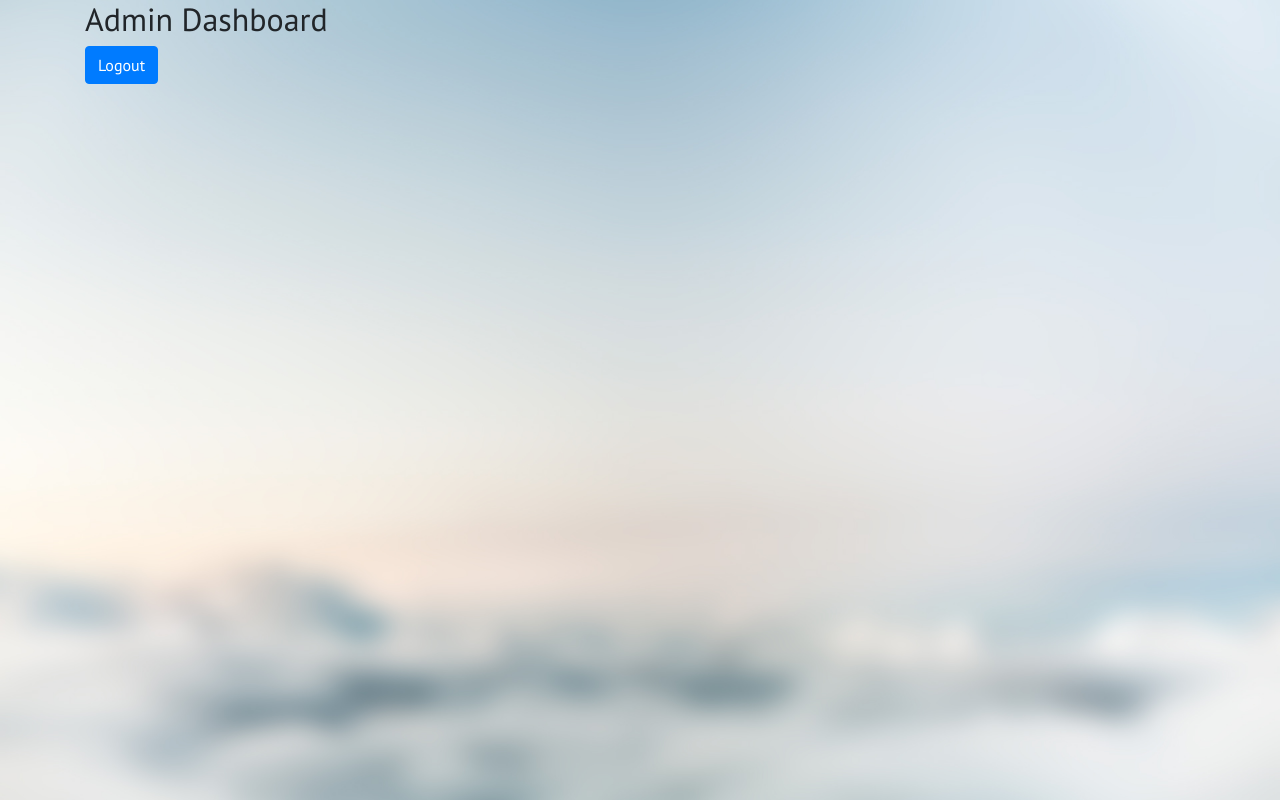
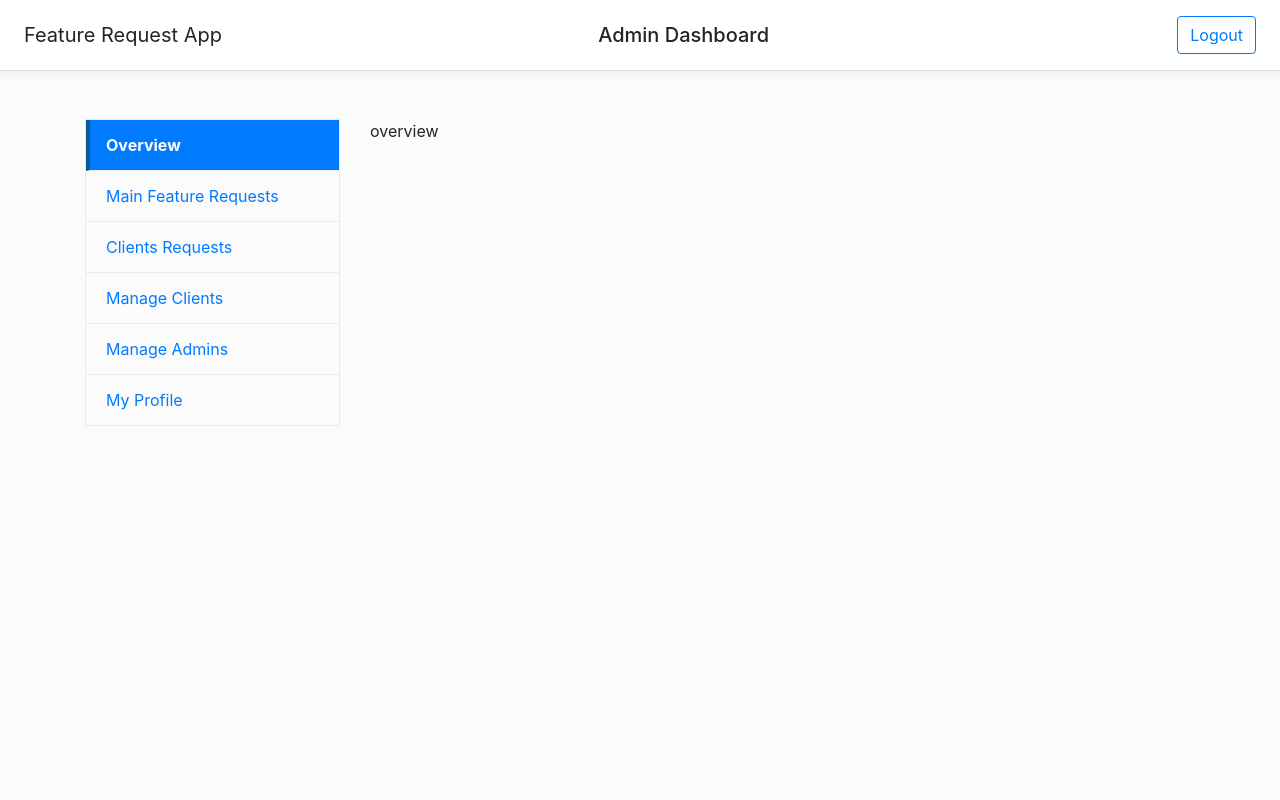
Before and after one commit to arianithetemi/feature-request-app, a Flask app: template app/templates/admin_dashboard.html in a window 1280 px wide. Run offline with Flask 2, Linux system fonts and the light colour scheme; the template is opened without the code that fills it, so the values that code supplies are empty; parts of the project's set-up code (start-up, migrations or seed data) failed here and were passed over; some libraries are stand-ins or nearby versions.

Commit message:
Admin Dashboard frontend

```diff
--- a/app/mod_main/views.py
+++ b/app/mod_main/views.py
@@ -13,4 +13,4 @@ def dashboard(current_user):
     if current_user.role.name == 'client':
         return render_template('client_dashboard.html')
     else:
-        return render_template('admin_dashboard.html')
+        return render_template('admin_dashboard.html', current_user=current_user)
--- a/app/static/css/style.css
+++ b/app/static/css/style.css
@@ -5,7 +5,6 @@
 
 html, body {
    height: 100%;
-
 }
 
 .se-pre-con {
--- a/app/templates/admin_dashboard.html
+++ b/app/templates/admin_dashboard.html
@@ -1,10 +1,74 @@
 {% extends "main_layout.html" %}
+
+{% block header %}
+   <style>
+   body {background-color: #fbfbfb; }
+   /* .admin-nav  } */
+   .border-top { border-top: 1px solid #e5e5e5; }
+   .border-bottom { border-bottom: 1px solid #e5e5e5; }
+   .box-shadow { box-shadow: 0 .25rem .75rem rgba(0, 0, 0, .05); }
+   #v-pills-tab {
+      border: 1px solid #eaeaea;
+      border-bottom: none;
+   }
+   .nav-pills .nav-link {
+      border-radius: 0!important;
+      padding: 13px 20px;
+      border-bottom: 1px solid #eaeaea;
+   }
+   .nav-pills .nav-link.active {
+      font-weight: bold;
+      border-left: 4px solid #095b90;
+      padding-left: 16px;
+   }
+   </style>
+{% endblock %}
 
 {% block content %}
 
+
+
+<div class="d-flex flex-column admin-nav flex-md-row align-items-center p-3 px-md-4 mb-5 bg-white border-bottom box-shadow">
+ <h5 class="my-0 mr-md-auto font-weight-normal">Feature Request App</h5>
+ <h5 class="my-0 mr-md-auto text-center">Admin Dashboard</h5>
+ <nav class="my-2 my-md-0 mr-md-3">
+   <a class="p-2 text-dark">{{ current_user.first_name + ' ' + current_user.last_name }}</a>
+ </nav>
+ <a id="logout" class="btn btn-outline-primary" href="#">Logout</a>
+</div>
+
 <div class="container">
-   <h2>Admin Dashboard</h2>
-   <button id="logout" type="button" class="btn btn-primary">Logout</button>
+
+   <div class="row">
+      <div class="col-md-3">
+         <div class="nav flex-column nav-pills" id="v-pills-tab" role="tablist" aria-orientation="vertical">
+           <a class="nav-link active" data-toggle="pill" href="#overview" role="tab" aria-controls="overview" aria-selected="true">Overview</a>
+
+           <a class="nav-link" data-toggle="pill" href="#feature-requests" role="tab" aria-controls="feature-requests" aria-selected="false">Main Feature Requests</a>
+
+           <a class="nav-link" data-toggle="pill" href="#clients-requests" role="tab" aria-controls="clients-requests" aria-selected="false">Clients Requests</a>
+           <a class="nav-link" data-toggle="pill" href="#manage-clients" role="tab" aria-controls="manage-clients" aria-selected="false">Manage Clients</a>
+           <a class="nav-link" data-toggle="pill" href="#manage-admins" role="tab" aria-controls="manage-admins" aria-selected="false">Manage Admins</a>
+           <a class="nav-link" data-toggle="pill" href="#my-profile" role="tab" aria-controls="my-profile" aria-selected="false">My Profile</a>
+        </div>
+     </div>
+
+      <div class="col-md-9">
+         <div class="tab-content" id="v-pills-tabContent">
+            <div class="tab-pane fade show active" id="overview" role="tabpanel" aria-labelledby="overview">overview</div>
+
+            <div class="tab-pane fade" id="feature-requests" role="tabpanel" aria-labelledby="feature-requests-s">feature-requests</div>
+
+            <div class="tab-pane fade" id="clients-requests" role="tabpanel" aria-labelledby="clients-requests">clients-requests</div>
+
+            <div class="tab-pane fade" id="manage-clients" role="tabpanel" aria-labelledby="manage-clients">manage-clients</div>
+
+            <div class="tab-pane fade" id="manage-admins" role="tabpanel" aria-labelledby="manage-admins">manage-admins</div>
+
+            <div class="tab-pane fade" id="my-profile" role="tabpanel" aria-labelledby="my-profile">my-profile</div>
+         </div>
+      </div>
+   </div>
 </div>
 
 <script>
--- a/app/templates/index.html
+++ b/app/templates/index.html
@@ -1,4 +1,8 @@
 {% extends "main_layout.html" %}
+
+{% block header %}
+   <link href="{{ url_for('static', filename='css/style.css') }}" rel="stylesheet">
+{% endblock %}
 
 {% block content %}
    <div class="container">
--- a/app/templates/main_layout.html
+++ b/app/templates/main_layout.html
@@ -6,7 +6,7 @@
       <meta name="viewport" content="width=device-width, initial-scale=1">
       <title>Feature Request App</title>
       <link href="{{ url_for('static', filename='css/bootstrap.min.css') }}" rel="stylesheet">
-      <link href="{{ url_for('static', filename='css/style.css') }}" rel="stylesheet">
+      {% block header %}{% endblock %}
       <link href="https://fonts.googleapis.com/css?family=PT+Sans:400,700" rel="stylesheet">
       <script src="{{ url_for('static', filename='js/jquery-3.3.1.js') }}"></script>
       <script>
@@ -18,7 +18,6 @@
   <body>
 
       <div class="se-pre-con"></div>
-
       {% block content %}{% endblock %}
 
       <script src="{{ url_for('static', filename='js/bootstrap.min.js') }}"></script>
```
